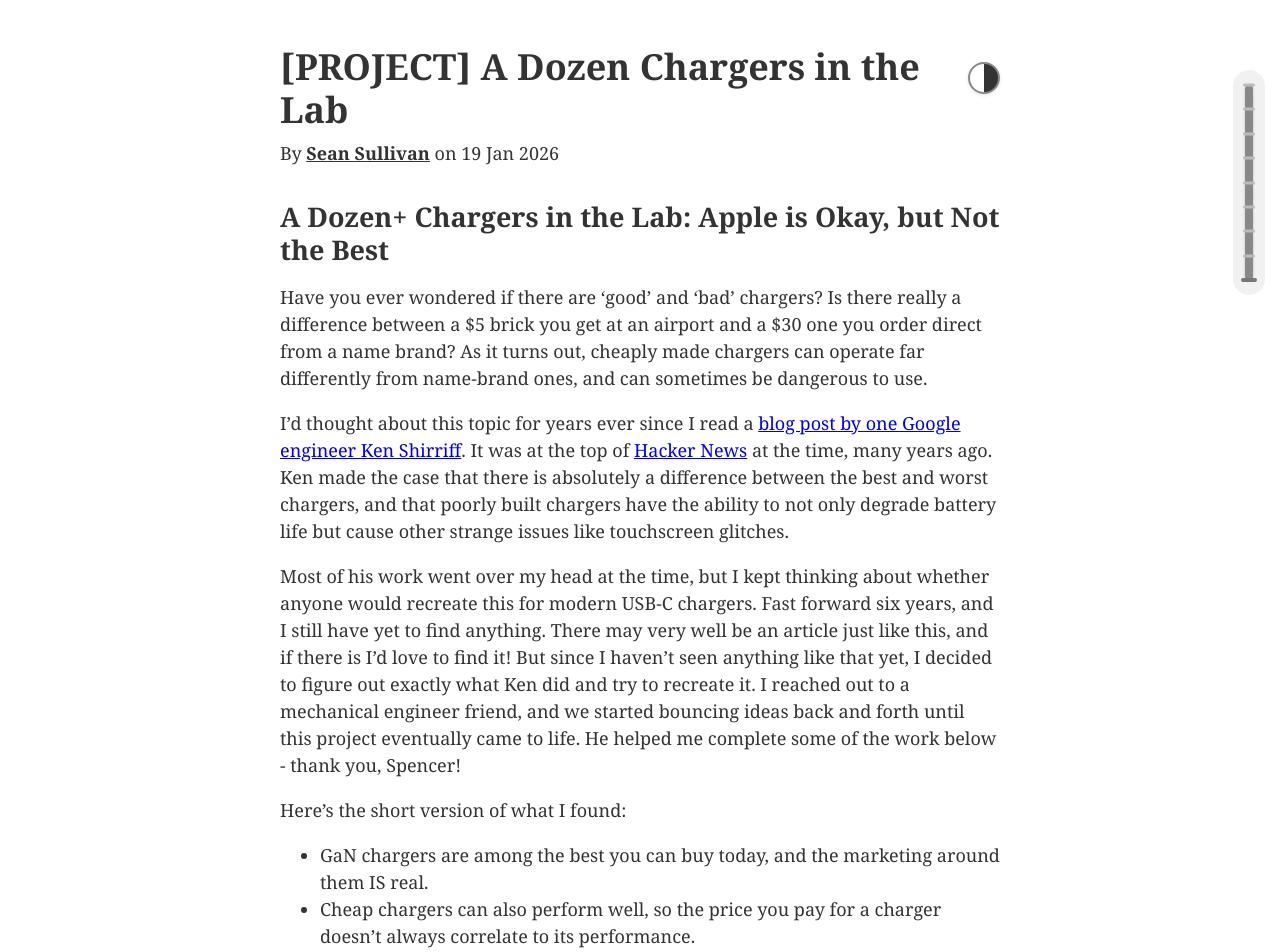
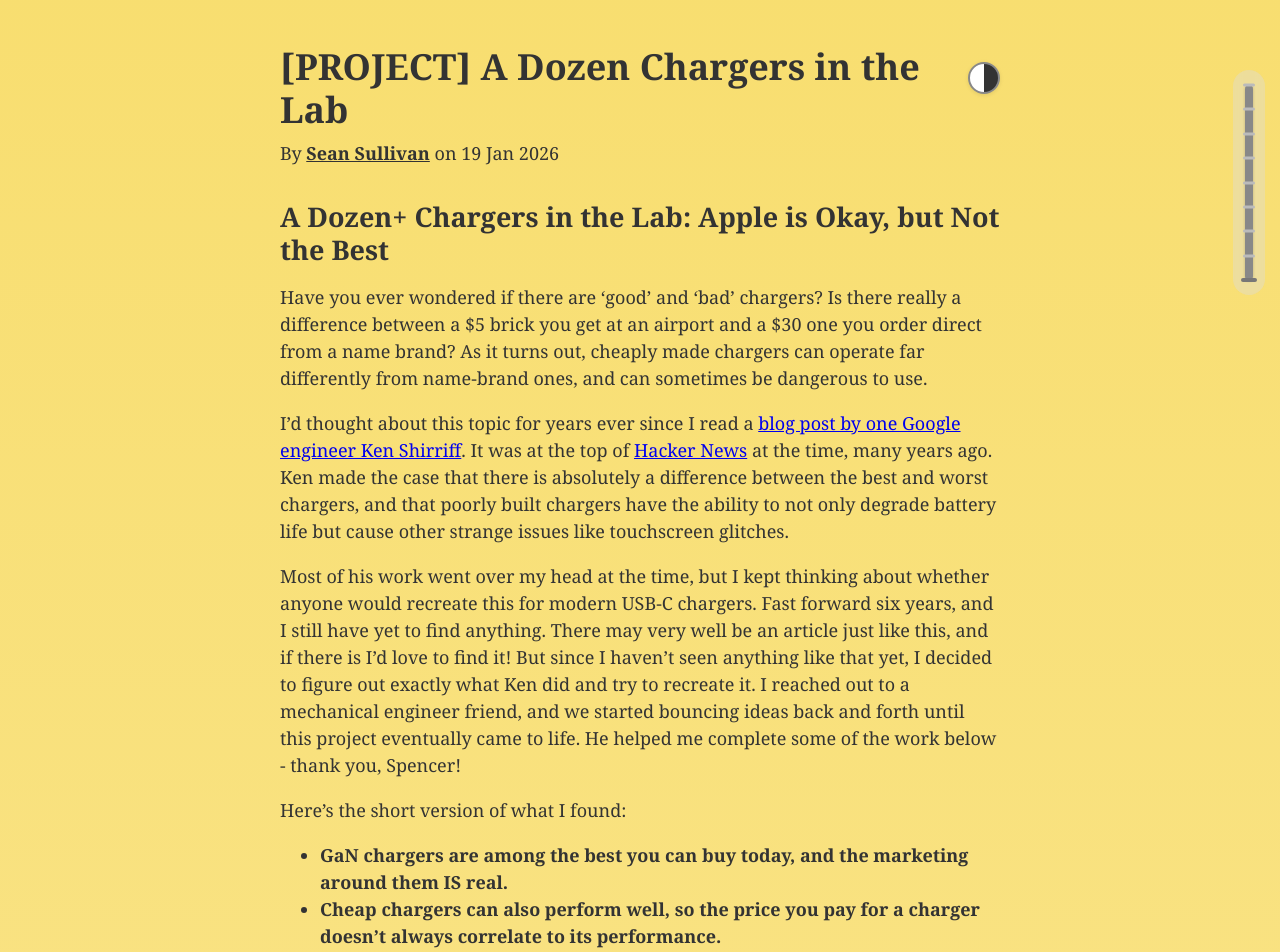
Before and after one commit to 0sps/sull1van.com, a Jekyll site: the page built from _posts/2026-01-19-a-dozen-chargers-in-the-lab.md, in a window 1280 px wide. Shown: the top 952 px of the page. Built offline with Jekyll 4.4.1, drawn with Linux system fonts in a browser that asks for light colours.

Commit message:
new version of blogging website

```diff
--- a/_layouts/default.html
+++ b/_layouts/default.html
@@ -97,6 +97,21 @@
       }
     })();
   </script>
+  {% if page.accent_color %}
+  <style>
+    :root {
+      --accent-color: {{ page.accent_color }};
+    }
+    body {
+      background-image: linear-gradient(
+        to bottom,
+        color-mix(in srgb, var(--accent-color) 70%, transparent) 0%,
+        color-mix(in srgb, var(--accent-color) 0%, transparent) 50%
+      ) !important;
+      background-repeat: no-repeat !important;
+    }
+  </style>
+  {% endif %}
 </head>
 <body>
 <main>
--- a/_posts/2026-01-19-a-dozen-chargers-in-the-lab.md
+++ b/_posts/2026-01-19-a-dozen-chargers-in-the-lab.md
@@ -328,10 +329,10 @@ Most of his work went over my head at the time, but I kept thinking about whethe
 
 
 Here's the short version of what I found:
-- GaN chargers are among the best you can buy today, and the marketing around them IS real.
-- Cheap chargers can also perform well, so the price you pay for a charger doesn't always correlate to its performance.
-- Common brands like Apple generally do test favorably, but some smaller brands edge them out.
-- There is an extreme amount of variation even within each brand. Some produce both high-quality and extremely low-quality chargers, and you'd have no way of knowing without testing them.
+- **GaN chargers are among the best you can buy today, and the marketing around them IS real.**
+- **Cheap chargers can also perform well, so the price you pay for a charger doesn't always correlate to its performance.**
+- **Common brands like Apple generally do test favorably, but some smaller brands edge them out.**
+- **There is an extreme amount of variation even within each brand. Some produce both high-quality and extremely low-quality chargers, and you'd have no way of knowing without testing them.**
 
 <br>
 
```
Also changed, not shown: other parts of _posts/2026-01-19-a-dozen-chargers-in-the-lab.md (+1 -0 lines), _posts/2026-04-19-study-with-me.md (+1 -0 lines).
